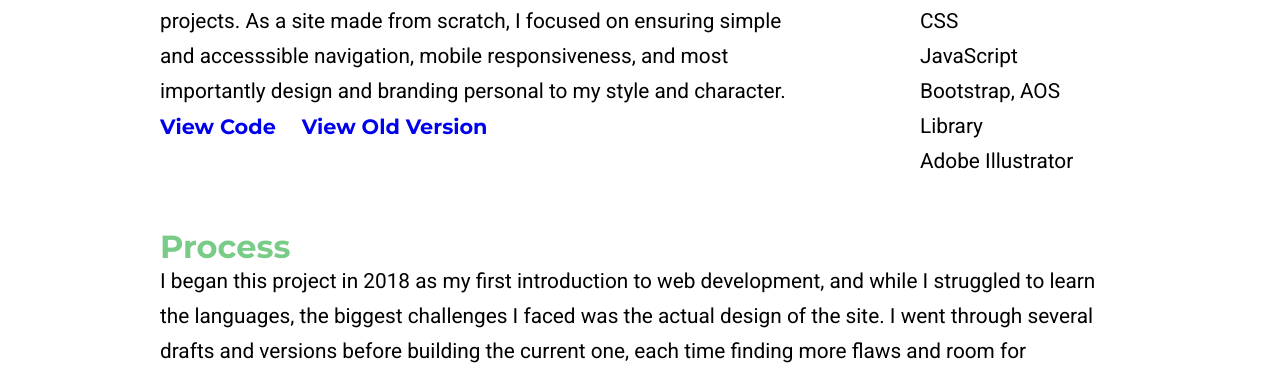
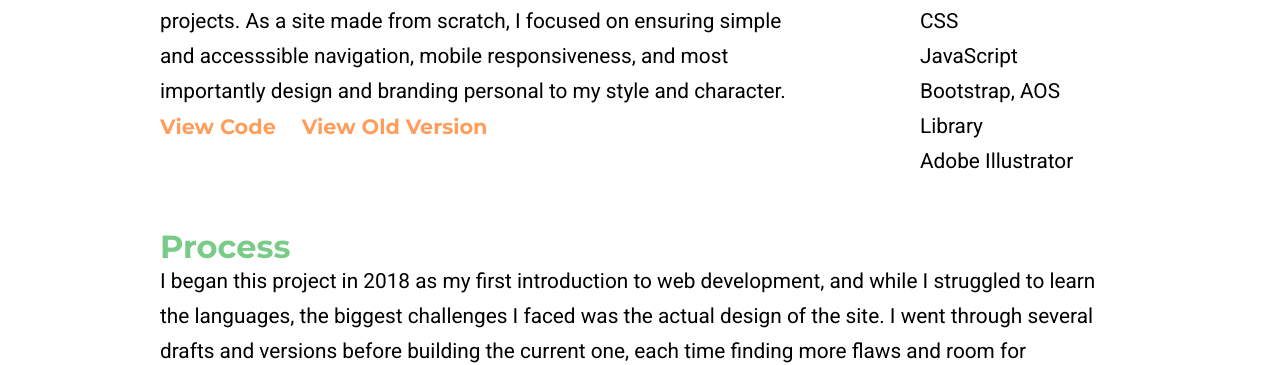
Before and after one commit to MaggieShan/MaggieShan_website_v2019, a plain HTML site: page projects/portfolio.html in a window 1280 px wide. Shown: the part 732-1097 px from the top of the page. Drawn offline with nearby package versions, Linux system fonts and the light colour scheme.

Commit message:
Updated link color

```diff
--- a/projects/portfolio.html
+++ b/projects/portfolio.html
@@ -34,8 +34,8 @@
             <div class="intro-item summary">
                 <h1 class="greenAccent">Portfolio Website</h1>
                 <p>My goal was to create a website to showcase my coding and design projects. As a site made from scratch, I focused on ensuring simple and accesssible navigation, mobile responsiveness, and most importantly design and branding personal to my style and character.</p>
-                <a href="https://github.com/MaggieShan/MaggieShan.github.io" target="_blank">View Code</a>
-                <a href="http://www.student.math.uwaterloo.ca/~m4shan/" target="_blank">View Old Version</a>
+                <a class="accent" href="https://github.com/MaggieShan/MaggieShan.github.io" target="_blank">View Code</a>
+                <a class="accent" href="http://www.student.math.uwaterloo.ca/~m4shan/" target="_blank">View Old Version</a>
             </div>
             <div class="intro-item skills">
                 <h3 class="greenAccent">Skills</h3>
```
